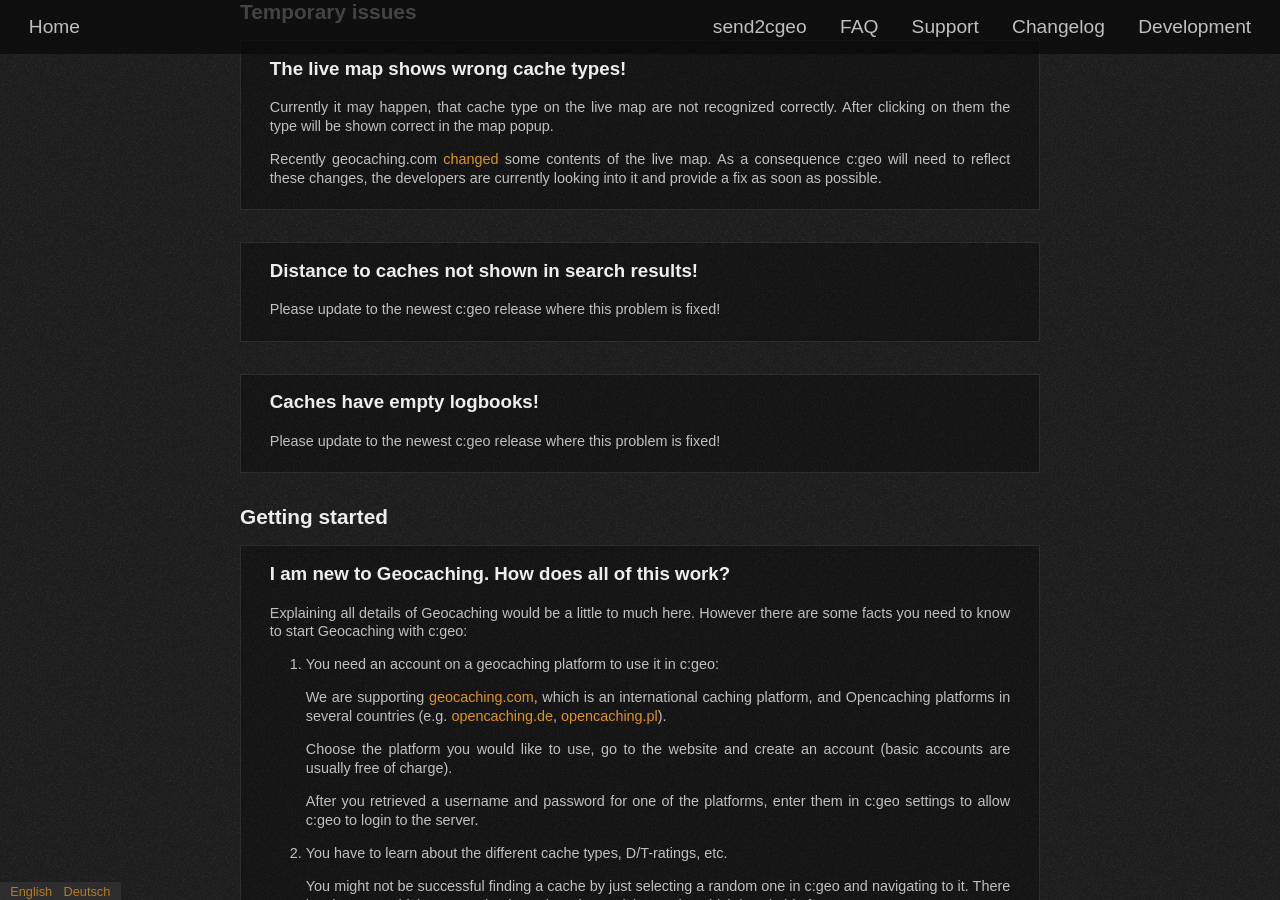
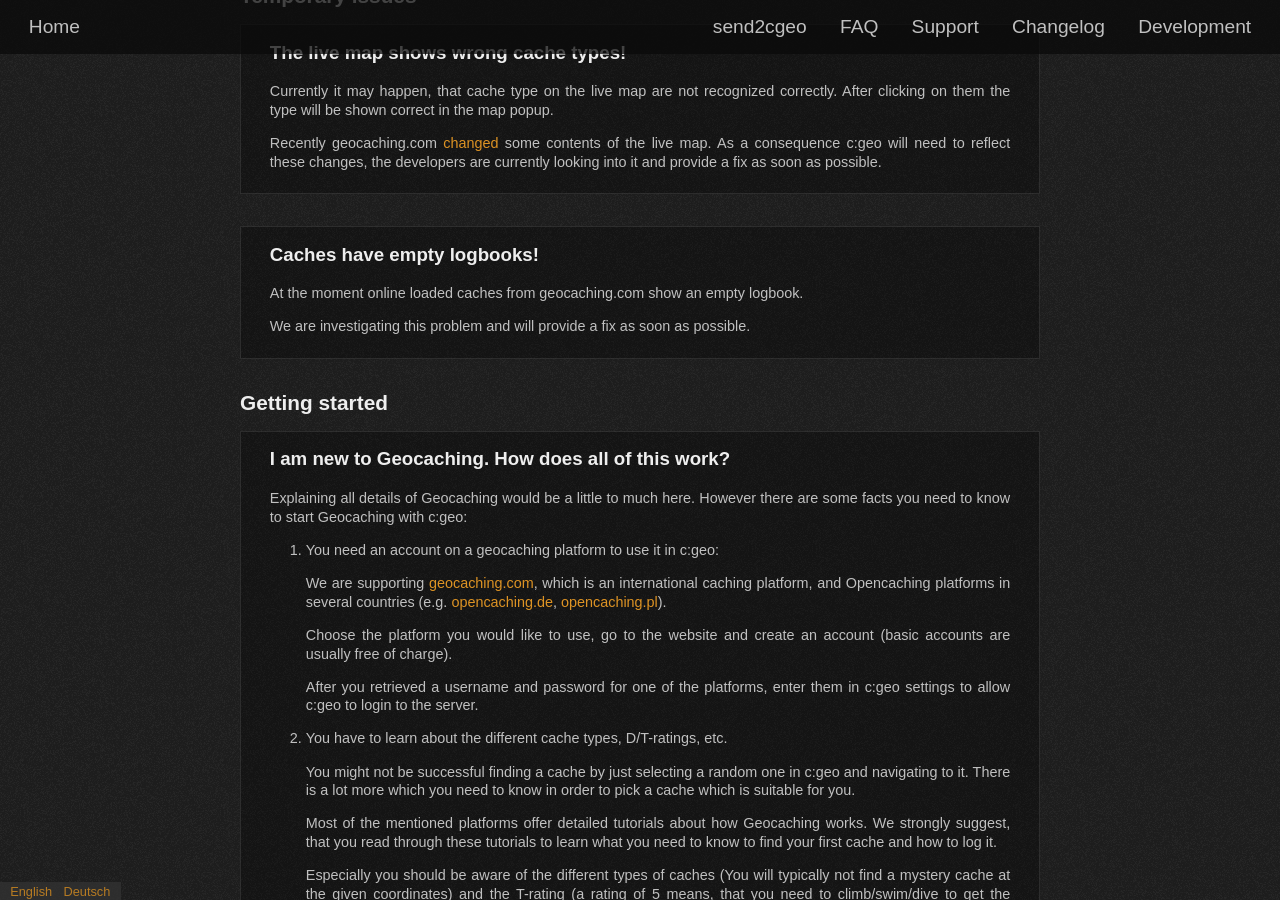
Before and after one commit to cgeo/cgeo.github.io, a Jekyll site: the page built from faq.html, in a window 1280 px wide and 900 px high, scrolled down 2697 px. Built offline with Jekyll 4.4.1, drawn with Linux system fonts in a browser that asks for light colours; some web fonts are replaced; some of the changed text lies outside the part shown.

Commit message:
Add temporary problem and remove one

```diff
--- a/_data/faq.yml
+++ b/_data/faq.yml
@@ -19,25 +19,20 @@
                 Kürzlich hat geocaching.com einige Inhalte der Live-Karte [geändert](http://forums.groundspeak.com/GC/index.php?s=19bca112f771f2123053d249fadc8e06&showtopic=342292).
                 Als Konsequenz daraus muss auch c:geo diese Änderung abbilden, die Entwickler schauen sich dies gerade an und werden so bald wie möglich eine Korrektur zur Verfügung stellen.
 
-      - id: 6029
-        en:
-            title: Distance to caches not shown in search results!
-            content: |
-                Please update to the newest c:geo release where this problem is fixed!
-        de:
-            title: Entfernung zu Caches wird in Suchergebnissen nicht angezeigt!
-            content: |
-                Bitte aktualisiere c:geo auf die neueste Version, in der das Problem behoben ist!
-
-      - id: 6065
+      - id: 6177
         en:
             title: Caches have empty logbooks!
             content: |
-                Please update to the newest c:geo release where this problem is fixed!
+                At the moment online loaded caches from geocaching.com show an empty logbook.
+
+                We are investigating this problem and will provide a fix as soon as possible.
+
         de:
             title: Caches haben ein leeres Logbuch!
             content: |
-                Bitte aktualisiere c:geo auf die neueste Version, in der das Problem behoben ist!
+                Derzeit zeigen online geladene Caches von geocaching.com ein leeres Logbuch.
+
+                Wir untersuchen das Problem und werden so bald wie möglich eine Korrektur bereitstellen.
 
 - id: getting-started
   title:
```
